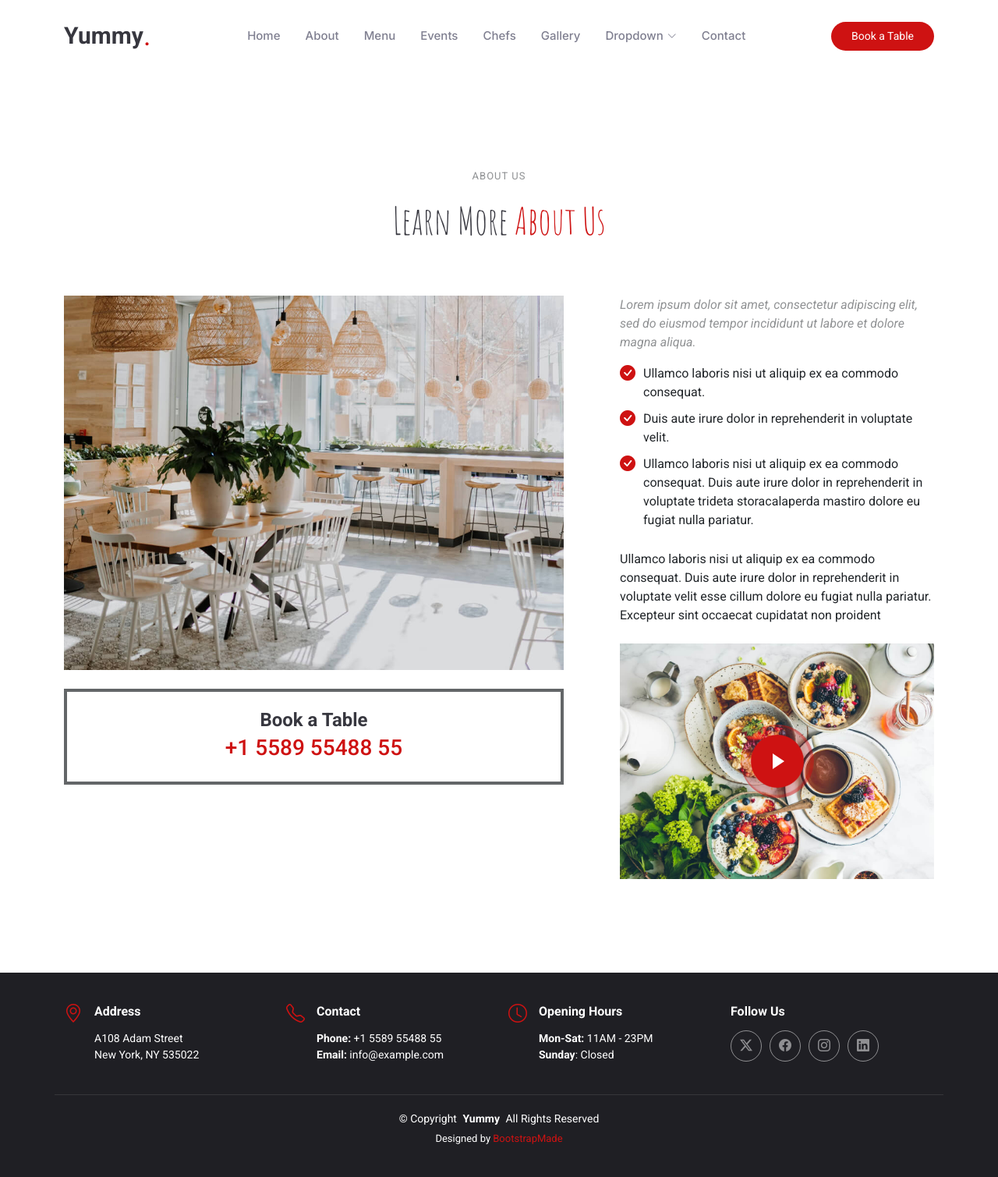
After one commit to Njagi-S/Yummy, a Django app: page /about/ in a window 1280 px wide. The commit adds this page. Shown: the whole page at 78% size. Run offline with Django 4.2, Linux system fonts and the light colour scheme; some libraries are stand-ins or nearby versions.

Commit message:
Second Commit

```diff
--- a/Yummy/settings.py
+++ b/Yummy/settings.py
@@ -118,7 +118,7 @@ USE_TZ = True
 
 STATIC_URL = 'static/'
 STATICFILES_DIRS = [
-    BASE_DIR, 'static'
+    BASE_DIR/ 'static'
 ]
 
 # Default primary key field type
--- a/myapp/urls.py
+++ b/myapp/urls.py
@@ -4,6 +4,21 @@ from myapp import views
 
 urlpatterns = [
     path('admin/', admin.site.urls),
+
     path('', views.index, name = 'index'),
+
     path('starter/', views.starter, name = 'starter'),
+
+    path('about/', views.about, name = 'about'),
+
+    path('chefs/', views.chefs, name = 'chefs'),
+
+    path('contact/', views.contact, name = 'contact'),
+
+    path('events/', views.events, name = 'events'),
+
+    path('menu/', views.menu, name = 'menu'),
+
+    path('gallery/', views.gallery, name = 'gallery'),
+
 ]
--- a/myapp/views.py
+++ b/myapp/views.py
@@ -7,3 +7,21 @@ def index(request):
 
 def starter(request):
     return render(request, 'starter-page.html')
+
+def about(request):
+    return render(request, 'about.html')
+
+def chefs(request):
+    return render(request, 'chefs.html')
+
+def contact(request):
+    return render(request, 'contact.html')
+
+def events(request):
+    return render(request, 'events.html')
+
+def menu(request):
+    return render(request, 'menu.html')
+
+def gallery(request):
+    return render(request, 'gallery.html')
--- /dev/null
+++ b/templates/about.html
@@ -0,0 +1,52 @@
+{% extends 'starter-page.html' %}
+
+{% load static %}
+
+{% block body%}
+    <!-- About Section -->
+    <section id="about" class="about section">
+
+        <!-- Section Title -->
+        <div class="container section-title" data-aos="fade-up">
+          <h2>About Us<br></h2>
+          <p><span>Learn More</span> <span class="description-title">About Us</span></p>
+        </div><!-- End Section Title -->
+
+        <div class="container">
+
+          <div class="row gy-4">
+            <div class="col-lg-7" data-aos="fade-up" data-aos-delay="100">
+              <img src="{% static 'assets/img/about.jpg' %}" class="img-fluid mb-4" alt="">
+              <div class="book-a-table">
+                <h3>Book a Table</h3>
+                <p>+1 5589 55488 55</p>
+              </div>
+            </div>
+            <div class="col-lg-5" data-aos="fade-up" data-aos-delay="250">
+              <div class="content ps-0 ps-lg-5">
+                <p class="fst-italic">
+                  Lorem ipsum dolor sit amet, consectetur adipiscing elit, sed do eiusmod tempor incididunt ut labore et dolore
+                  magna aliqua.
+                </p>
+                <ul>
+                  <li><i class="bi bi-check-circle-fill"></i> <span>Ullamco laboris nisi ut aliquip ex ea commodo consequat.</span></li>
+                  <li><i class="bi bi-check-circle-fill"></i> <span>Duis aute irure dolor in reprehenderit in voluptate velit.</span></li>
+                  <li><i class="bi bi-check-circle-fill"></i> <span>Ullamco laboris nisi ut aliquip ex ea commodo consequat. Duis aute irure dolor in reprehenderit in voluptate trideta storacalaperda mastiro dolore eu fugiat nulla pariatur.</span></li>
+                </ul>
+                <p>
+                  Ullamco laboris nisi ut aliquip ex ea commodo consequat. Duis aute irure dolor in reprehenderit in voluptate
+                  velit esse cillum dolore eu fugiat nulla pariatur. Excepteur sint occaecat cupidatat non proident
+                </p>
+
+                <div class="position-relative mt-4">
+                  <img src="{% static 'assets/img/about-2.jpg' %}" class="img-fluid" alt="">
+                  <a href="https://www.youtube.com/watch?v=Y7f98aduVJ8" class="glightbox pulsating-play-btn"></a>
+                </div>
+              </div>
+            </div>
+          </div>
+
+        </div>
+
+      </section><!-- /About Section -->
+{% endblock %}
--- a/templates/starter-page.html
+++ b/templates/starter-page.html
@@ -51,12 +51,12 @@
 
       <nav id="navmenu" class="navmenu">
         <ul>
-          <li><a href="#hero">Home<br></a></li>
-          <li><a href="#about">About</a></li>
-          <li><a href="#menu">Menu</a></li>
-          <li><a href="#events">Events</a></li>
-          <li><a href="#chefs">Chefs</a></li>
-          <li><a href="#gallery">Gallery</a></li>
+          <li><a href="{%url 'index'%}">Home<br></a></li>
+          <li><a href="{%url 'about'%}">About</a></li>
+          <li><a href="{%url 'menu'%}">Menu</a></li>
+          <li><a href="{%url 'events'%}">Events</a></li>
+          <li><a href="{%url 'chefs'%}">Chefs</a></li>
+          <li><a href="{%url 'gallery'%}">Gallery</a></li>
           <li class="dropdown"><a href="#"><span>Dropdown</span> <i class="bi bi-chevron-down toggle-dropdown"></i></a>
             <ul>
               <li><a href="#">Dropdown 1</a></li>
@@ -74,7 +74,7 @@
               <li><a href="#">Dropdown 4</a></li>
             </ul>
           </li>
-          <li><a href="#contact">Contact</a></li>
+          <li><a href="{%url 'contact'%}">Contact</a></li>
         </ul>
         <i class="mobile-nav-toggle d-xl-none bi bi-list"></i>
       </nav>
```
Also changed, not shown: templates/chefs.html (added, +7 -0 lines), templates/contact.html (added, +7 -0 lines), templates/events.html (added, +7 -0 lines), templates/gallery.html (added, +7 -0 lines), templates/index.html (+7 -7 lines), templates/menu.html (added, +7 -0 lines).
